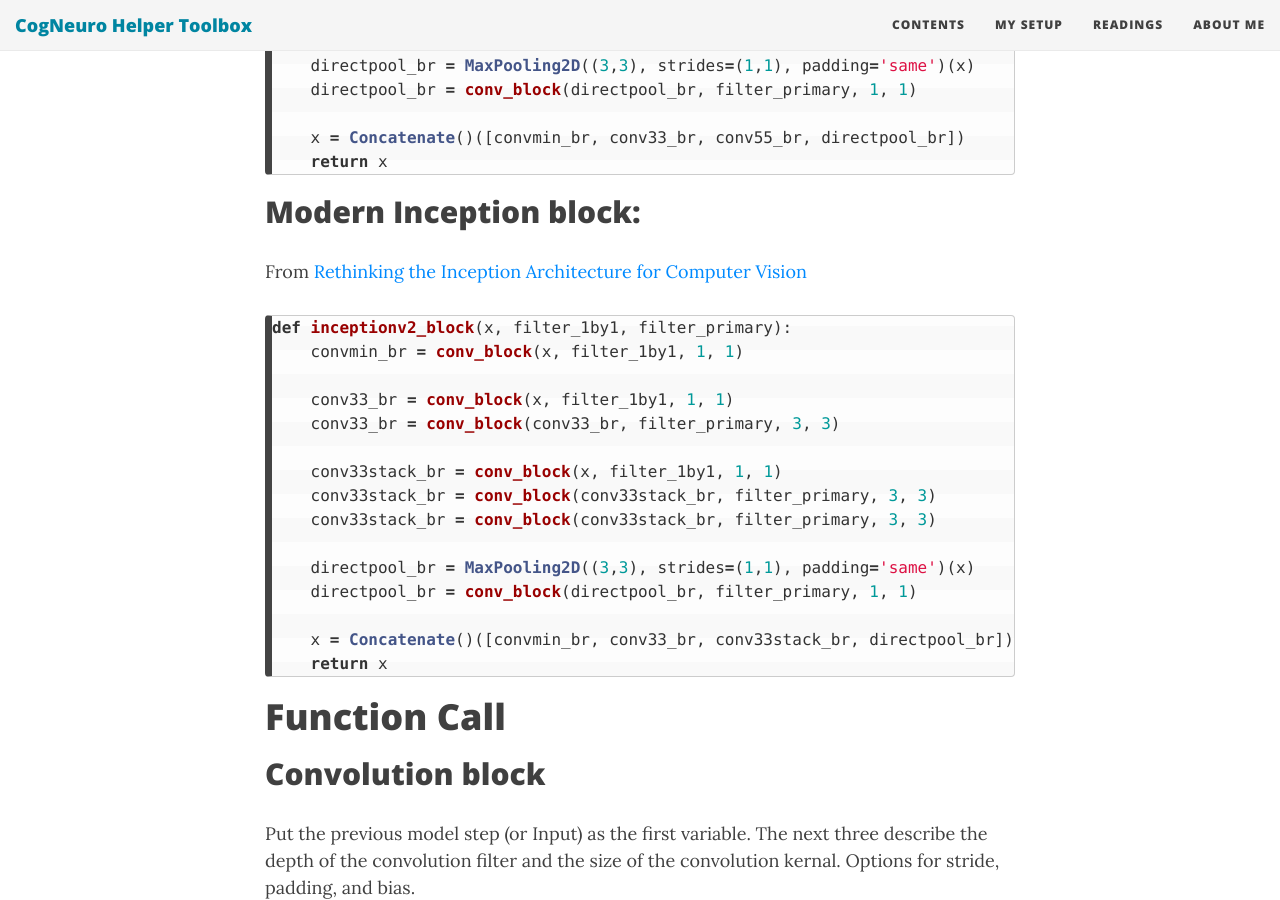
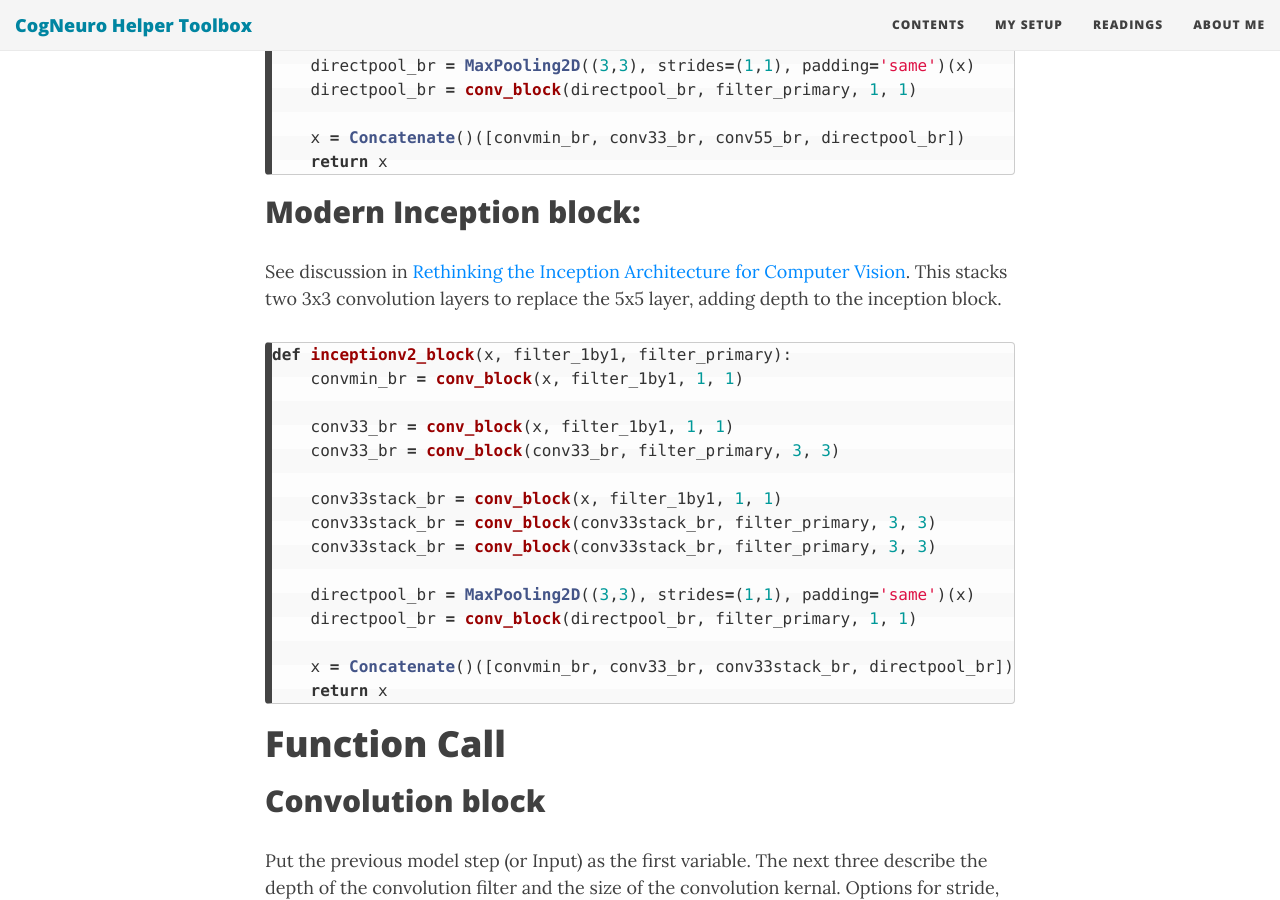
Before and after one commit to ndelaneybusch/Cogneuro_helpers, a Jekyll site: the page built from _deep/Inception.md, in a window 1280 px wide and 900 px high, scrolled down 1948 px. Built offline with Jekyll 4.4.1, drawn with Linux system fonts in a browser that asks for light colours; nearby versions of some CDN libraries.

Commit message:
Update Inception.md

```diff
--- a/_deep/Inception.md
+++ b/_deep/Inception.md
@@ -49,7 +49,8 @@ def inception_block(x, filter_1by1, filter_primary):
 {% endhighlight %}
 
 ## Modern Inception block:
-From [Rethinking the Inception Architecture for Computer Vision](https://arxiv.org/pdf/1512.00567.pdf)
+See discussion in [Rethinking the Inception Architecture for Computer Vision](https://arxiv.org/pdf/1512.00567.pdf). This stacks two 3x3 convolution layers to replace the 5x5 layer, adding depth to the inception block.
+
 {% highlight python %}
 def inceptionv2_block(x, filter_1by1, filter_primary):
     convmin_br = conv_block(x, filter_1by1, 1, 1)
```
